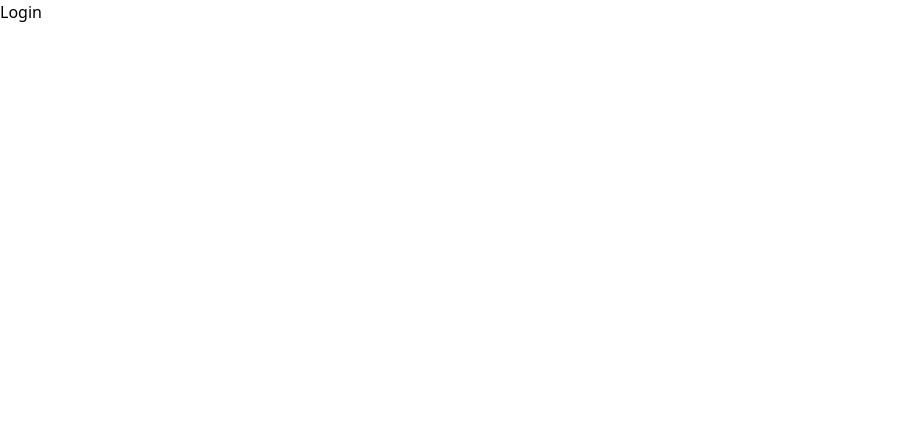
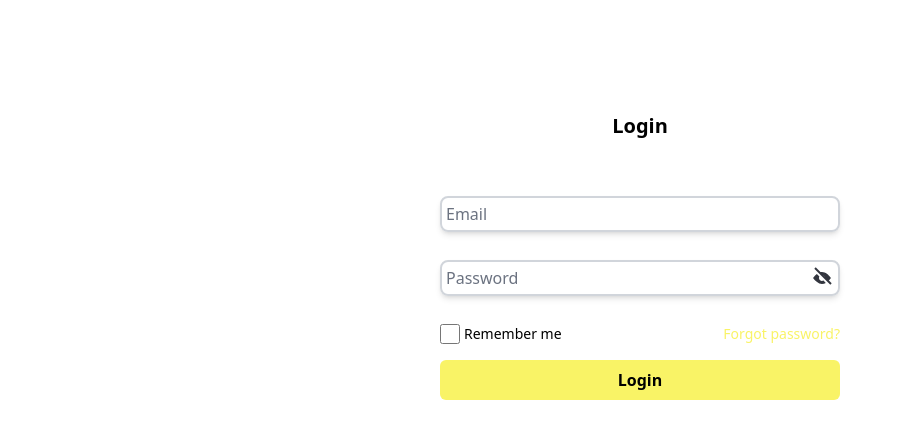
Before and after one commit to DanieliusRyliskis/Delayo-v2, a React (Vite) app in the folder client/: page /login in a window 1280 px wide. Shown: the top 438 px of the page, without its empty margins (0-902 px from the left). Built offline with nearby package versions, Linux system fonts and the light colour scheme.

Commit message:
Adds loginPage component's html and styles it

```diff
--- a/client/src/pages/loginPage.jsx
+++ b/client/src/pages/loginPage.jsx
@@ -1,5 +1,159 @@
+import { useState, useEffect } from "react";
+import HidePassword from "../assets/hidePassword";
+import ShowPassword from "../assets/showPassword";
+import Warning from "../components/warning";
+import { useNavigate } from "react-router-dom";
+
 function LoginPage() {
-  return <h1>Login</h1>;
+  const [email, setEmail] = useState("");
+  const [password, setPassword] = useState("");
+  const [checked, setChecked] = useState(false);
+  const [show, setShow] = useState(false);
+  const [error, setError] = useState(false);
+  const [errorMessage, setErrorMessage] = useState("");
+
+  useEffect(() => {
+    if (show) {
+      document.getElementById("password").type = "text";
+    } else {
+      document.getElementById("password").type = "password";
+    }
+  }, [show]);
+
+  const removeLabel = function (e) {
+    if (e.target.value === "") {
+      e.target.previousElementSibling.classList.add("invisible");
+    }
+  };
+  const addLabel = function (e) {
+    if (e.target.value === "") {
+      e.target.previousElementSibling.classList.remove("invisible");
+    }
+  };
+
+  const submit = function (e) {
+    e.preventDefault();
+    const form = { username, email, password, checked };
+    if (form.username === "" || form.username === " ") {
+      document.querySelector("h1").style.marginBottom = "2rem";
+      setErrorMessage("You must provide a username.");
+      setError(true);
+    } else if (form.email === "" || form.email === " ") {
+      document.querySelector("h1").style.marginBottom = "2rem";
+      setErrorMessage("You must provide an email.");
+      setError(true);
+    } else if (form.password === "" || form.password === " ") {
+      document.querySelector("h1").style.marginBottom = "2rem";
+      setErrorMessage("You must provide a password.");
+      setError(true);
+    } else if (!form.checked) {
+      document.querySelector("h1").style.marginBottom = "2rem";
+      setErrorMessage("Please agree to the terms and conditions.");
+      setError(true);
+    } else {
+      const postRequest = async () => {
+        try {
+          const res = await fetch("http://localhost:5000/signup", {
+            method: "POST",
+            headers: { "Content-Type": "application/json" },
+            body: JSON.stringify(form),
+          });
+          if (!res.ok) {
+            const data = await res.json();
+            setErrorMessage(data.error);
+            setError(true);
+          } else if (res.ok) {
+            navigate("/home");
+          }
+        } catch (error) {
+          console.log(error);
+        }
+      };
+      postRequest();
+    }
+  };
+
+  return (
+    <>
+      <h1 className="text-center font-bold text-xl mt-20 mb-14 sm:mt-24 lg:mt-28 2xl:mt-32">
+        Login
+      </h1>
+      {error ? <Warning err={errorMessage} /> : null}
+      <form>
+        <div className="border-gray-300 border-2 rounded-lg w-[min(80%,_25rem)] mx-auto relative h-9 overflow-hidden shadow-md mt-7">
+          <label
+            htmlFor="email"
+            className="absolute left-1 top-2/4 -translate-y-2/4 text-gray-500 cursor-text"
+          >
+            Email
+          </label>
+          <input
+            onFocus={removeLabel}
+            onBlur={addLabel}
+            value={email}
+            onChange={(e) => setEmail(e.target.value)}
+            type="email"
+            name="email"
+            id="email"
+            className="ml-2 w-[90%] h-full rounded-lg focus:outline-none"
+            required
+          />
+        </div>
+        <div className="border-gray-300 border-2 rounded-lg w-[min(80%,_25rem)] mx-auto relative h-9 overflow-hidden shadow-md mt-7">
+          <label
+            htmlFor="password"
+            className="absolute left-1 top-2/4 -translate-y-2/4 text-gray-500 cursor-text"
+          >
+            Password
+          </label>
+          <input
+            onFocus={removeLabel}
+            onBlur={addLabel}
+            value={password}
+            onChange={(e) => setPassword(e.target.value)}
+            type="password"
+            name="password"
+            id="password"
+            className="ml-2 w-[90%] h-full rounded-lg focus:outline-none"
+            required
+          />
+          <div
+            className="absolute top-2/4 -translate-y-2/4 right-1 cursor-pointer"
+            onClick={() => setShow(!show)}
+          >
+            {show ? <HidePassword /> : <ShowPassword />}
+          </div>
+        </div>
+        <div className="flex items-center justify-between w-[min(80%,_25rem)] mx-auto mt-7">
+          <div className="  flex items-center">
+            <input
+              type="checkbox"
+              id="conditions"
+              className="w-5 h-5 accent-green-600 cursor-pointer"
+              required
+              onClick={() => setChecked(!checked)}
+            />
+            <label
+              htmlFor="conditions"
+              className="relative pl-1 inline-block text-sm"
+            >
+              Remember me
+            </label>
+          </div>
+          <a href="#" className="text-sm text-primary">
+            Forgot password?
+          </a>
+        </div>
+
+        <button
+          onClick={submit}
+          className="bg-primary rounded-md mx-auto block w-[min(80%,_25rem)] py-2 font-semibold mt-4 hover:bg-[#FFFA88]"
+        >
+          Login
+        </button>
+      </form>
+    </>
+  );
 }
 
 export default LoginPage;
--- a/client/src/pages/signupPage.jsx
+++ b/client/src/pages/signupPage.jsx
@@ -174,7 +174,7 @@ function SignupPage() {
         </form>
         <h2 className="text-gray-500 text-center my-6">
           Already have an account?{" "}
-          <a href="" className="text-primary">
+          <a href="/login" className="text-primary">
             Login
           </a>
         </h2>
```
Also changed, not shown: 1 other file (tests, documents, lock files or other folders).
